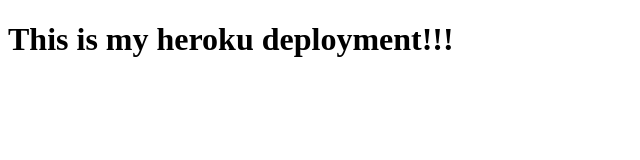
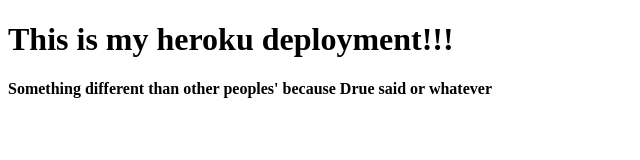
Before and after one commit to CummingsLoganT/fs-deployment-demo, a website: page index.html in a window 1280 px wide. Shown: the whole page, without its empty margins (0-640 px from the left). Drawn offline with Linux system fonts and the light colour scheme.

Commit message:
added a line to index.html

```diff
--- a/index.html
+++ b/index.html
@@ -8,5 +8,6 @@
 </head>
 <body>
   <h1>This is my heroku deployment!!!</h1>
+  <h4>Something different than other peoples' because Drue said or whatever</h4>
 </body>
 </html>
```
